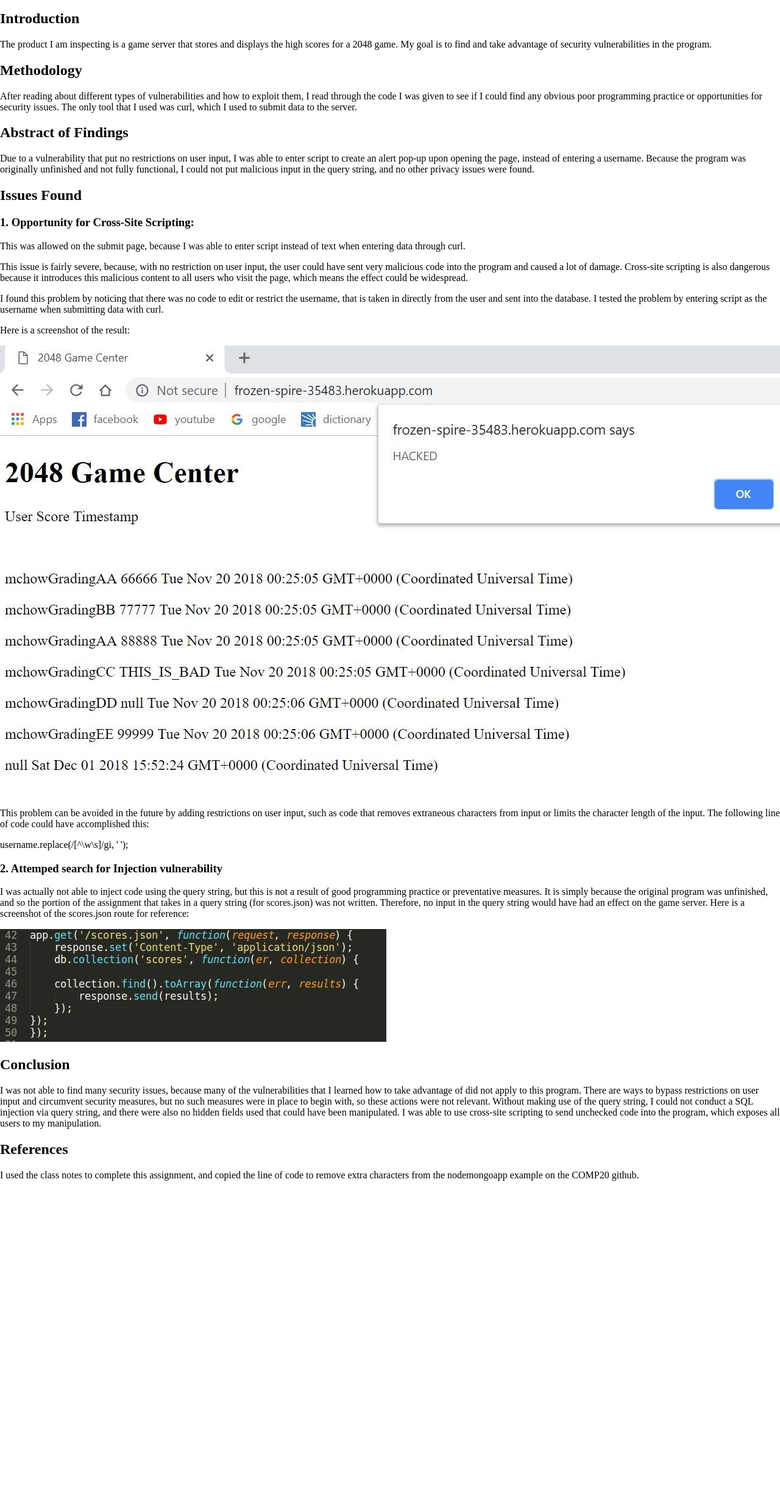
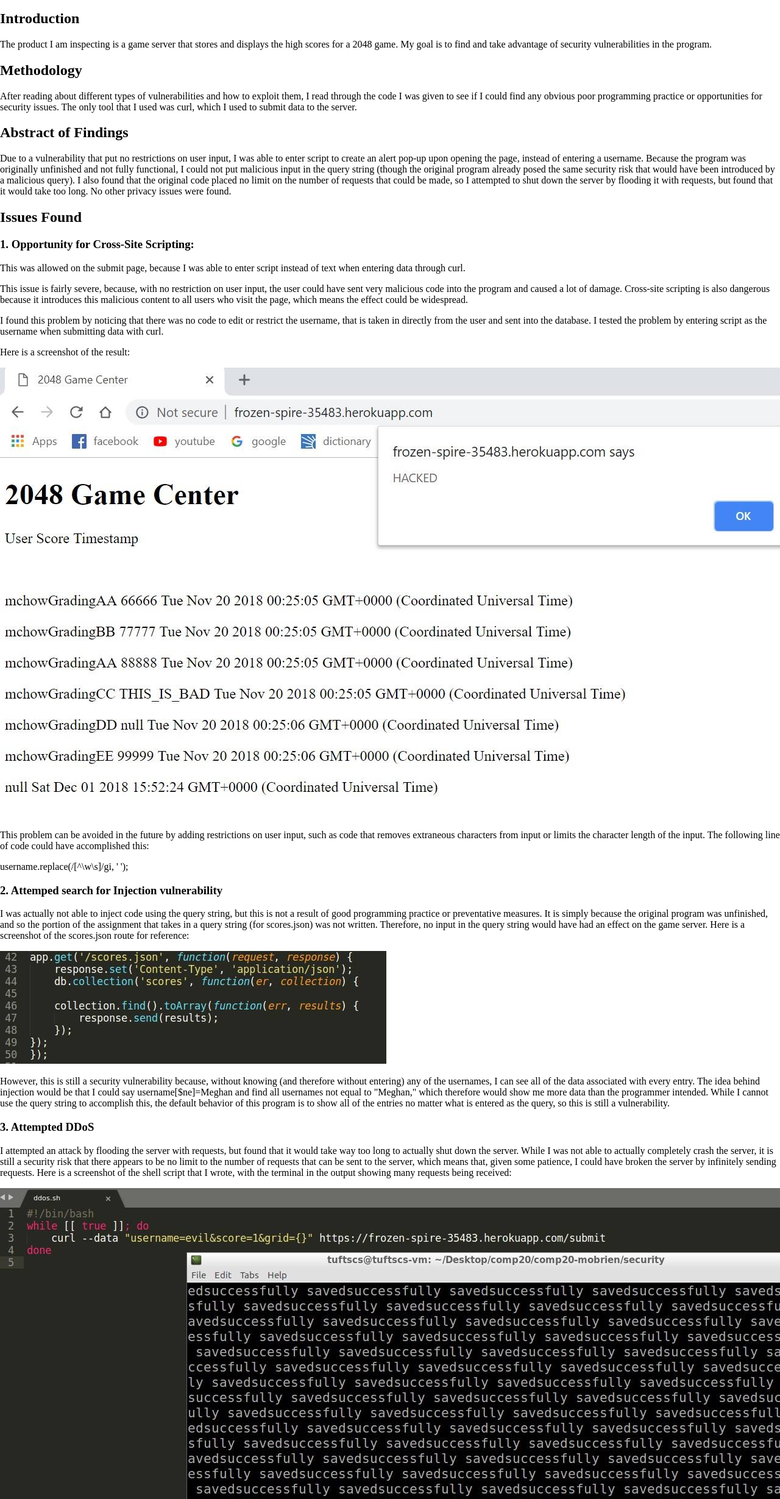
Before and after one commit to megobrien15/comp20-mobrien, a plain HTML site: page security/index.html in a window 1280 px wide. Shown: the part 101-2560 px from the top of the page at 61% size. Before the commit the page ends 2038 px from the top, so only its background shows below. Drawn offline with Linux system fonts and the light colour scheme; files that its build step writes are made by us from their sources.

Commit message:
added more

```diff
--- a/security/index.html
+++ b/security/index.html
@@ -14,7 +14,7 @@
 	<h2>Methodology</h2>
 		<p>After reading about different types of vulnerabilities and how to exploit them, I read through the code I was given to see if I could find any obvious poor programming practice or opportunities for security issues. The only tool that I used was curl, which I used to submit data to the server.</p>
 	<h2>Abstract of Findings</h2>
-		<p>Due to a vulnerability that put no restrictions on user input, I was able to enter script to create an alert pop-up upon opening the page, instead of entering a username. Because the program was originally unfinished and not fully functional, I could not put malicious input in the query string, and no other privacy issues were found.</p>
+		<p>Due to a vulnerability that put no restrictions on user input, I was able to enter script to create an alert pop-up upon opening the page, instead of entering a username. Because the program was originally unfinished and not fully functional, I could not put malicious input in the query string (though the original program already posed the same security risk that would have been introduced by a malicious query). I also found that the original code placed no limit on the number of requests that could be made, so I attempted to shut down the server by flooding it with requests, but found that it would take too long. No other privacy issues were found.</p>
 	<h2>Issues Found</h2>
 		<h3>1. Opportunity for Cross-Site Scripting:</h3>
 		<p>This was allowed on the submit page, because I was able to enter script instead of text when entering data through curl.</p>
@@ -27,9 +27,14 @@
 		<h3>2. Attemped search for Injection vulnerability</h3>
 		<p>I was actually not able to inject code using the query string, but this is not a result of good programming practice or preventative measures. It is simply because the original program was unfinished, and so the portion of the assignment that takes in a query string (for scores.json) was not written. Therefore, no input in the query string would have had an effect on the game server. Here is a screenshot of the scores.json route for reference:</p>
 		<p><img src="scores.jpg" alt="Screenshot of /scores.json route"/></p>
+		<p>However, this is still a security vulnerability because, without knowing (and therefore without entering) any of the usernames, I can see all of the data associated with every entry. The idea behind injection would be that I could say username[$ne]=Meghan and find all usernames not equal to "Meghan," which therefore would show me more data than the programmer intended. While I cannot use the query string to accomplish this, the default behavior of this program is to show all of the entries no matter what is entered as the query, so this is still a vulnerability.</p>
+		<h3>3. Attempted DDoS</h3>
+		<p>I attempted an attack by flooding the server with requests, but found that it would take way too long to actually shut down the server. While I was not able to actually completely crash the server, it is still a security risk that there appears to be no limit to the number of requests that can be sent to the server, which means that, given some patience, I could have broken the server by infinitely sending requests. Here is a screenshot of the shell script that I wrote, with the terminal in the output showing many requests being received:</p>
+		<p><img src="ddos_screenshot.jpg" alt="Screenshot of DDoS attempt" /></p>
+		<p>This kind of vulnerability can be fixed by placing a limit on the number of requests that can be made, so that the server cannot be shut down by flooding it with requests.</p>
 	<h2>Conclusion</h2>
-		<p>I was not able to find many security issues, because many of the vulnerabilities that I learned how to take advantage of did not apply to this program. There are ways to bypass restrictions on user input and circumvent security measures, but no such measures were in place to begin with, so these actions were not relevant. Without making use of the query string, I could not conduct a SQL injection via query string, and there were also no hidden fields used that could have been manipulated. I was able to use cross-site scripting to send unchecked code into the program, which exposes all users to my manipulation.
+		<p>I was not able to find many security issues, because many of the vulnerabilities that I learned how to take advantage of did not apply to this program. There are ways to bypass restrictions on user input and circumvent security measures, but no such measures were in place to begin with, so these actions were not relevant. Without making use of the query string, I could not conduct a SQL injection via query string, and there were also no hidden fields used that could have been manipulated. I attempted a DDoS attack, but realized that the number of requests I needed to make to flood the system was larger than I was willing to wait for. I was able to use cross-site scripting to send unchecked code into the program, which exposes all users to my manipulation.
 	<h2>References</h2>
-		<p>I used the class notes to complete this assignment, and copied the line of code to remove extra characters from the nodemongoapp example on the COMP20 github.
+		<p>I used the class notes to complete this assignment, and copied the line of code to remove extra characters from the nodemongoapp example on the COMP20 github. I also consulted with Jason Payne about different ways to conduct attacks.</p>
 </body>
 </html>
```
Also changed, not shown: security/ddos_screenshot.jpg (added), security/hacking.txt (added), 1 other file.
